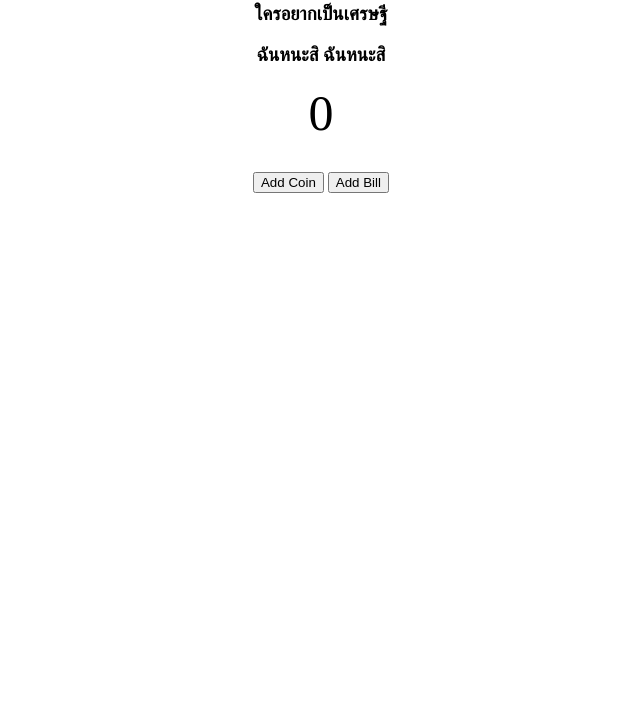
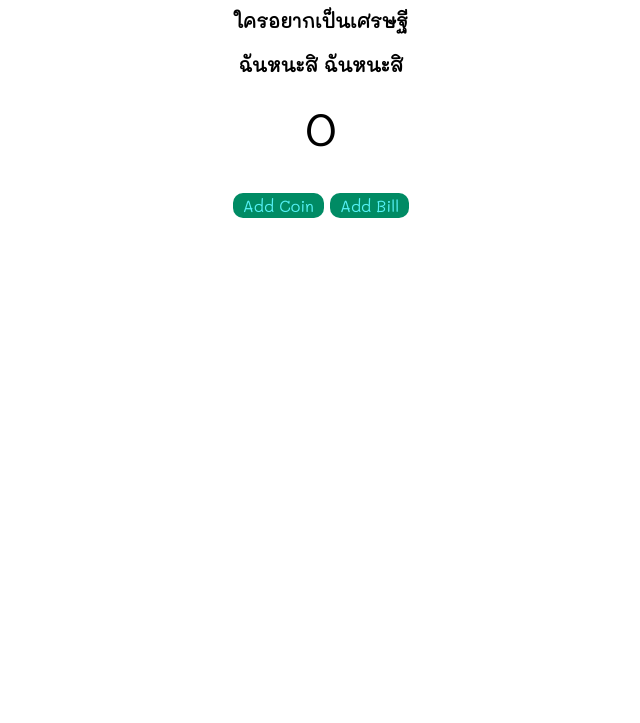
Before and after one commit to lebrancconvas/JS-Example, a website built with Vite: page index.html in a window 1280 px wide. Shown: the part 77-800 px from the top of the page, without its empty margins (319-959 px from the left). Built offline with nearby package versions, Linux system fonts and the light colour scheme; what js-confetti would draw is missing.

Commit message:
💄 Update Styled.

```diff
--- a/index.html
+++ b/index.html
@@ -6,6 +6,9 @@
     <link rel="icon" type="image/svg+xml" href="favicon.svg" />
     <link rel="stylesheet" href="style.css">
     <meta name="viewport" content="width=device-width, initial-scale=1.0" />
+    <link rel="preconnect" href="https://fonts.googleapis.com">
+    <link rel="preconnect" href="https://fonts.gstatic.com" crossorigin>
+    <link href="https://fonts.googleapis.com/css2?family=Mali&display=swap" rel="stylesheet">
     <title>Vite App by MBC#2 Poom</title>
 </head>
 
@@ -23,9 +26,9 @@
 
     </section>
     <section id="button">
-        <div>
-            <button id="addcoin">Add Coin</button>
-            <button id="addbill">Add Bill</button>
+        <div id="flex-button">
+            <div id="addcoin">Add Coin</div>
+            <div id="addbill">Add Bill</div>
         </div>
     </section>
     <section id="display">
--- a/style.css
+++ b/style.css
@@ -2,14 +2,34 @@
   padding: 0;
   margin: 0;
   text-align: center;
+  font-family: 'Mali', cursive;
 }
 
 #balance {
   font-size: 50px;
 }
 
+#flex-button {
+  display: flex;
+  justify-content: center;
+  align-items: center;
+}
+
 #button {
   margin: 30px 0;
+}
+
+#addcoin, #addbill {
+  padding: 2px 10px;
+  margin: 3px;
+  cursor: pointer;
+  border-radius: 10px;
+  background-color: #008b64;
+  color: #55f0f5;
+}
+
+#addcoin:hover, #addbill:hover {
+  background-color: #00bfa5;
 }
 
 #display {
```
